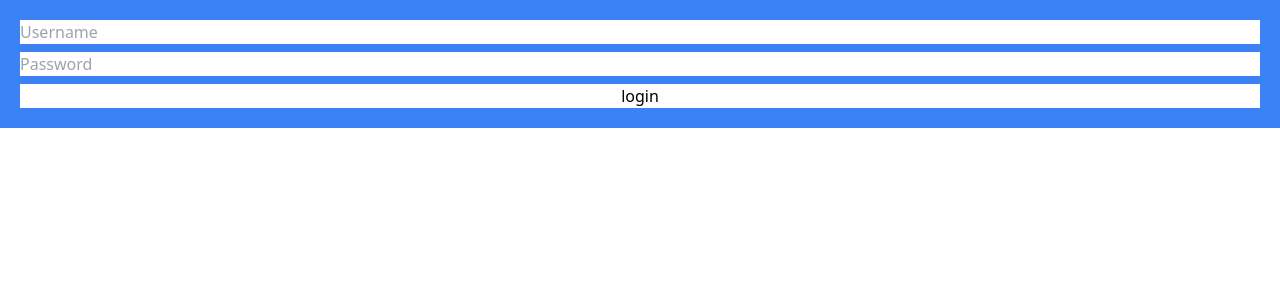
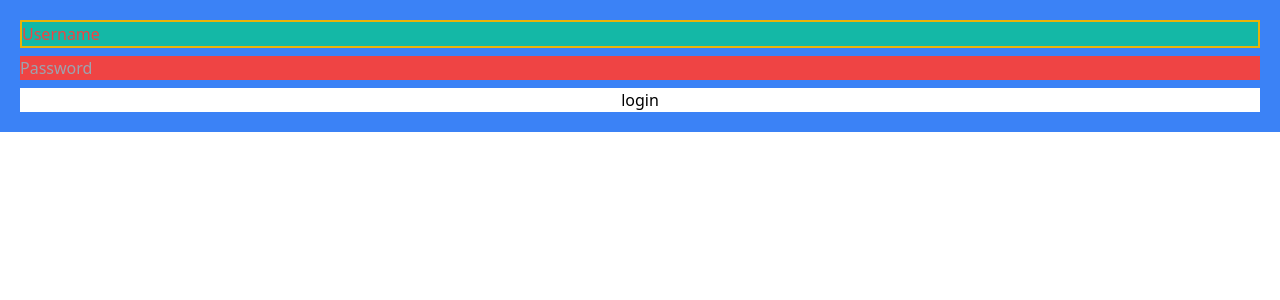
Before and after one commit to ryugibo/nomad-carrot-market, a Next.js app: page / in a window 1280 px wide. Shown: the top 300 px of the page. Built offline with nearby package versions, Linux system fonts and the light colour scheme.

Commit message:
:memo: #4.7 | Modifiers for Forms / 4
- required, placeholder, invalid

```diff
--- a/pages/index.tsx
+++ b/pages/index.tsx
@@ -2,9 +2,19 @@ import type { NextPage } from "next";
 
 const Home: NextPage = () => {
   return (
-    <form className="flex flex-col space-y-2 bg-blue-500 p-5">
-      <input type="text" required placeholder="Username" />
-      <input type="password" required placeholder="Password" />
+    <form className="flex flex-col space-y-2 bg-blue-500 p-5 focus-within:bg-blue-100">
+      <input
+        type="text"
+        required
+        placeholder="Username"
+        className="required:border-2 border-yellow-500 placeholder-shown:bg-teal-500 placeholder:text-red-500"
+      />
+      <input
+        type="password"
+        required
+        placeholder="Password"
+        className="invalid:bg-red-500"
+      />
       <input type="submit" value="login" className="bg-white" />
     </form>
   );
```
